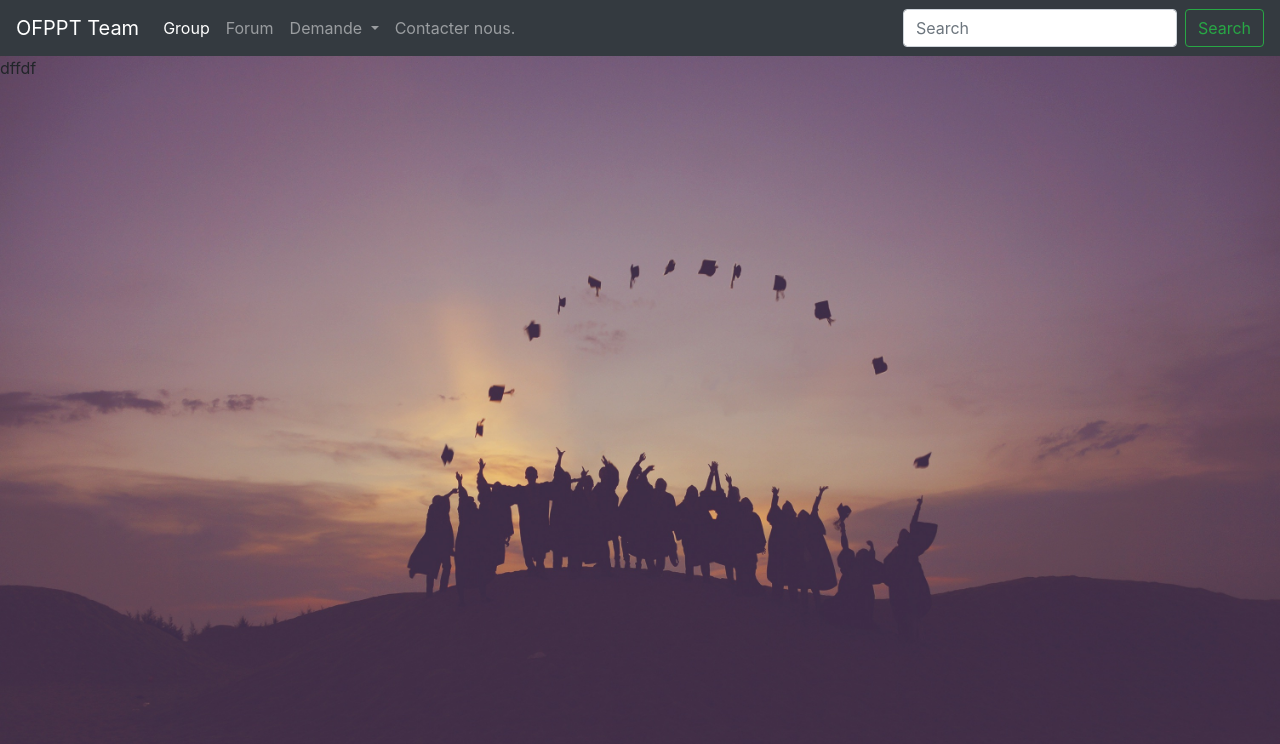
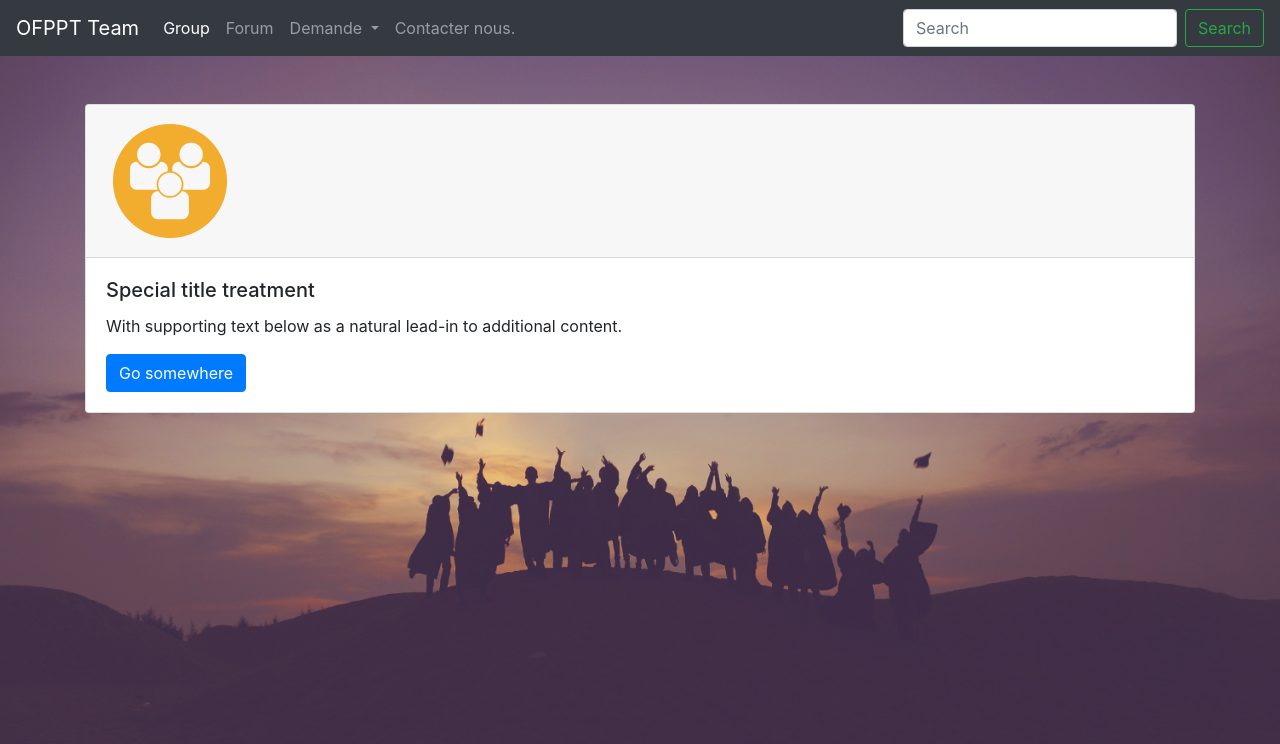
Before and after one commit to OFPPTEAM/OFPPTEAM, an Angular app: page /badge in a window 1280 px wide. Shown: the top 744 px of the page. Built offline with nearby package versions, Linux system fonts and the light colour scheme.

Commit message:
changement in badge

```diff
--- a/src/app/badge/badge.component.html
+++ b/src/app/badge/badge.component.html
@@ -1,3 +1,11 @@
-<p>
- dffdf
-</p>
+<div class="container mt-5">
+<div class="card">
+    <div class="card-header">
+    <img src="assets/img/icon3.png" alt="">
+    </div>
+    <div class="card-body">
+      <h5 class="card-title">Special title treatment</h5>
+      <p class="card-text">With supporting text below as a natural lead-in to additional content.</p>
+      <a href="#" class="btn btn-primary">Go somewhere</a>
+    </div>
+  </div></div>
```
